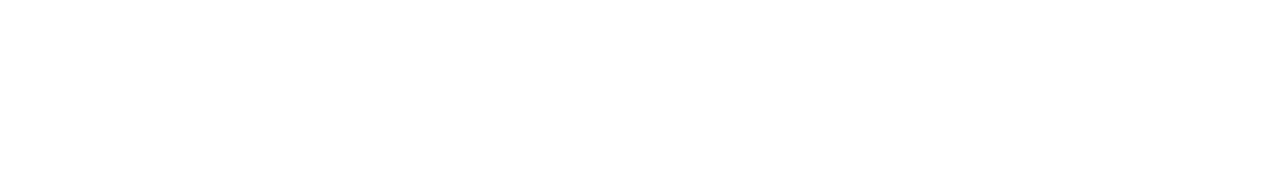
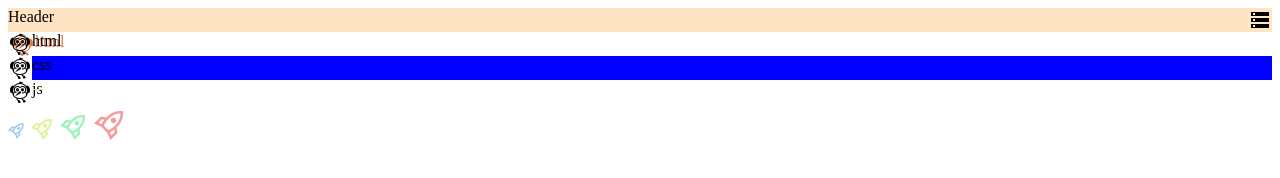
Before and after one commit to DidarHalla/innodom-homework, a plain HTML site: page work with elem/index.html in a window 1280 px wide. Drawn offline with nearby package versions, Linux system fonts and the light colour scheme.

Commit message:
test new branch2

```diff
--- a/work with elem/index.html
+++ b/work with elem/index.html
@@ -9,8 +9,31 @@
     <link rel="stylesheet" href="https://fonts.googleapis.com/css2?family=Material+Symbols+Outlined:opsz,wght,FILL,GRAD@20,400,1,0" />
 </head>
 <body>
-    <div>
-        <span></span>
-    </div>
+    <header>
+        <div class="wrapper-header-items">
+            <div class="header-text">Header</div>
+            <span class="material-symbols-outlined storage">storage</span>
+        </div>
+    </header>
+    <main>
+        <div class="wrapper-icon">
+            <span class="material-symbols-outlined kivi">flutter_dash </span>
+            <span>html</span>
+        </div>
+        <div class="wrapper-icon">
+            <span class="material-symbols-outlined kivi">flutter_dash </span>
+            <div class="css">css</div>
+        </div>
+        <div class="wrapper-icon">
+            <span class="material-symbols-outlined kivi">flutter_dash </span>
+            <span class="js">js</span>
+        </div>
+        <div id="wrapper-rocket">
+            <div class="material-symbols-outlined rocket1">rocket</div>
+            <div class="material-symbols-outlined rocket2">rocket</div>
+            <div class="material-symbols-outlined rocket3">rocket</div>
+            <div class="material-symbols-outlined rocket4">rocket</div>
+        </div>
+    </main>
 </body>
 </html>
```
